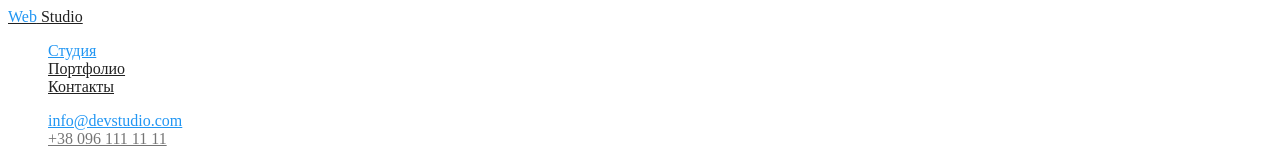
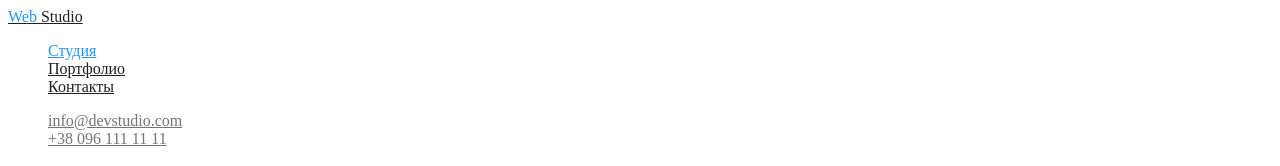
Before and after one commit to AntonLovkin/goit-markup-hw-02, a plain HTML site: page index.html in a window 1280 px wide. Shown: the top 166 px of the page. Drawn offline with Linux system fonts and the light colour scheme.

Commit message:
исправил свойства имейл

```diff
--- a/css/style.css
+++ b/css/style.css
@@ -53,16 +53,17 @@
 }
 
 /*contacts*/
-.mail,
+.mail {
+  color: var(--main-text-color);
+}
+.mail:hover,
+.mail:focus {
+  color: var(--hover-text-color);
+}
 .phone {
   color: var(--main-text-color);
 }
-.mail,
-.phone:hover {
-  color: var(--hover-text-color);
-}
-
-.mail,
+.phone:hover,
 .phone:focus {
   color: var(--hover-text-color);
 }
```
